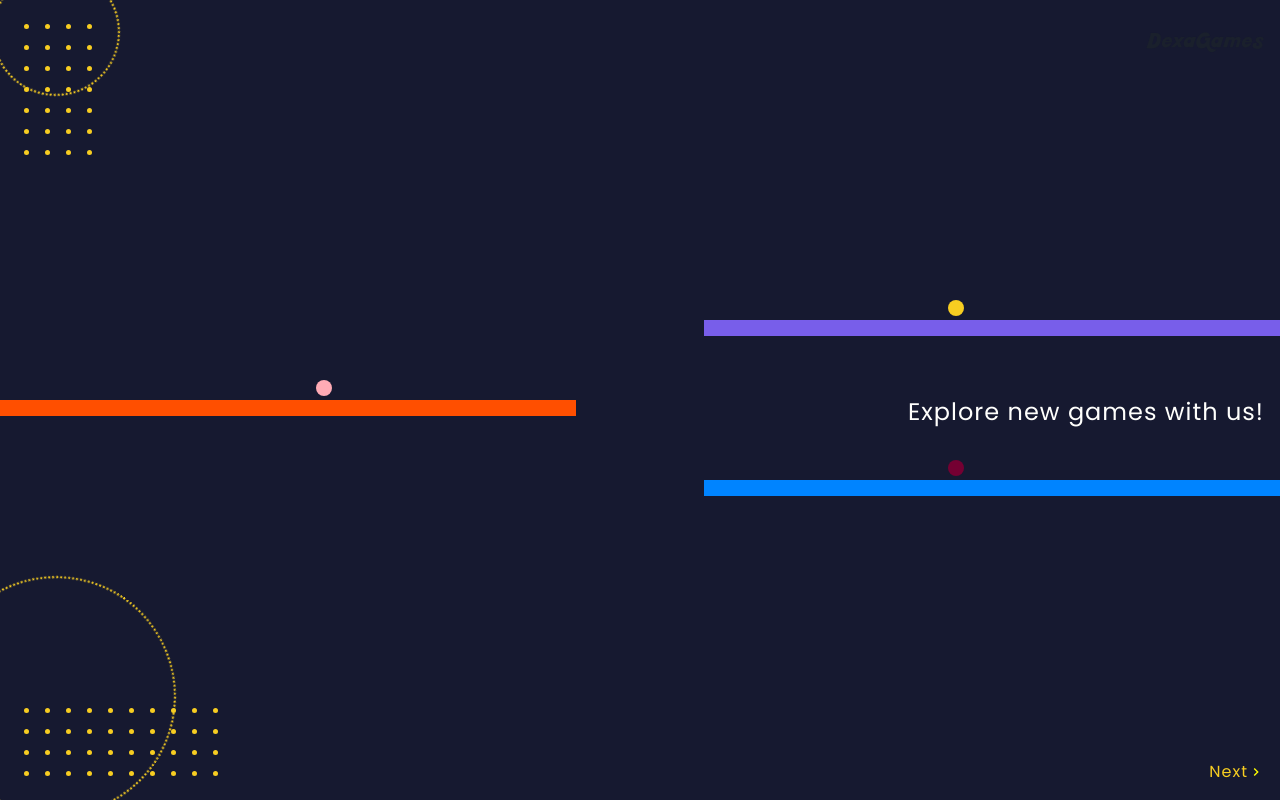
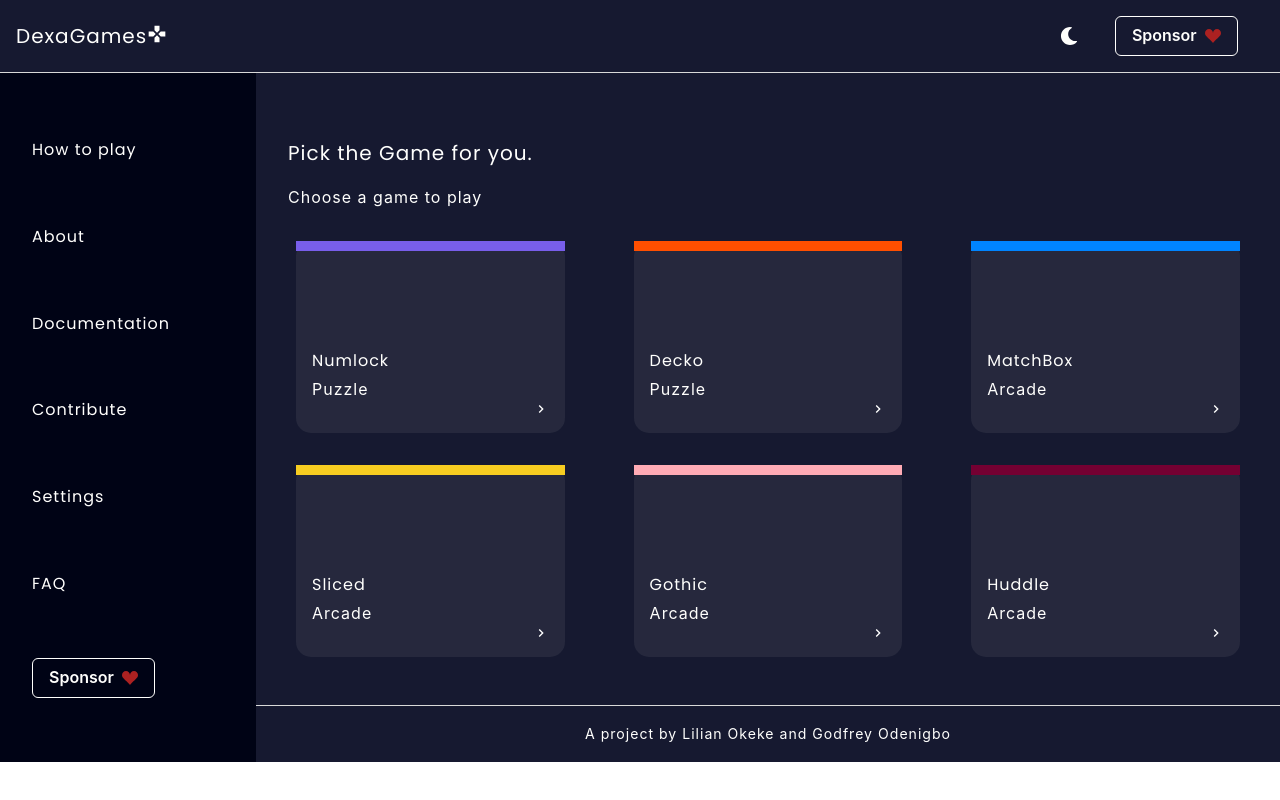
Before and after one commit to DexaGames/DexaGames_Frontend, a React (Create React App) app: page /dashboard in a window 1280 px wide. Built offline with nearby package versions, Linux system fonts and the light colour scheme; a web font is replaced by a local one.

Commit message:
dark theme

```diff
--- a/package.json
+++ b/package.json
@@ -22,6 +22,7 @@
     "react-bootstrap": "^2.2.1",
     "react-dom": "^17.0.2",
     "react-icons": "^4.3.1",
+    "react-router-dom": "^6.2.2",
     "react-scripts": "5.0.0",
     "typescript": "^4.6.2",
     "typescript-plugin-styled-components": "^2.0.0",
--- a/src/App.css
+++ b/src/App.css
@@ -79,7 +79,7 @@ html {
 body {
     max-width: 1440px;
     height: 100vh;
-    background-color: var(--bg-color);
+    /* background-color: var(--bg-color); */
     font-family: var(--fontOne);
     color: var(--white-color);
     letter-spacing: 1px;
--- a/src/App.tsx
+++ b/src/App.tsx
@@ -5,8 +5,9 @@ import LandingPage from './pages/LandingPage/LandingPg';
 function App() {
   return (
     <div className="App">
-        <LandingPage />
-        {/* <Home /> */}
+        {/* <LandingPage /> */}
+        <Home />
+        {/* <BasicExample/> */}
     </div>
   );
 }
--- /dev/null
+++ b/src/components/DarkModeButton/ColorModeSwitcher.tsx
@@ -0,0 +1,30 @@
+import * as React from "react"
+import {
+  useColorMode,
+  useColorModeValue,
+  IconButton,
+  IconButtonProps,
+} from "@chakra-ui/react"
+import { FaMoon, FaSun } from "react-icons/fa"
+
+type ColorModeSwitcherProps = Omit<IconButtonProps, "aria-label">
+
+export const ColorModeSwitcher: React.FC<ColorModeSwitcherProps> = (props) => {
+  const { toggleColorMode } = useColorMode()
+  const text = useColorModeValue("dark", "light")
+  const SwitchIcon = useColorModeValue(FaMoon, FaSun)
+
+  return (
+    <IconButton
+      size="md"
+      fontSize="lg"
+      variant="ghost"
+      color="current"
+      marginLeft="2"
+      onClick={toggleColorMode}
+      icon={<SwitchIcon />}
+      aria-label={`Switch to ${text} mode`}
+      {...props}
+    />
+  )
+}
--- a/src/components/Header/HeaderSection.tsx
+++ b/src/components/Header/HeaderSection.tsx
@@ -1,15 +1,15 @@
 import "./HeaderStyles.css";
-import {Button} from "@chakra-ui/react"
-import {BsSuitHeartFill} from "react-icons/bs"
-import {MdGamepad} from "react-icons/md"
-import DarkMode from "../DarkModeButton/DarkModeBtn"
+import {Button} from "@chakra-ui/react";
+import {BsSuitHeartFill} from "react-icons/bs";
+import {MdGamepad} from "react-icons/md";
+import { ColorModeSwitcher } from "../DarkModeButton/ColorModeSwitcher";
 export default function Header () {
     return (
         <header>
             <nav className="navBar">
                 <h4 className="head">DexaGames <MdGamepad/></h4>
                 <div className="menuRight">
-                   <DarkMode />
+                   <ColorModeSwitcher/>
                     <Button rightIcon={<BsSuitHeartFill fill="#AB2121" />} colorScheme='#FFFFFF' variant='outline'>Sponsor</Button>
 
                 </div>
--- a/src/pages/LandingPage/LandingPg.tsx
+++ b/src/pages/LandingPage/LandingPg.tsx
@@ -1,20 +1,19 @@
-import Circle from "../../components/Shapes/DotCircle/CircleShape";
-import Dots from "../../components/Shapes/Dots/DotsShape";
+import Circle from '../../components/Shapes/DotCircle/CircleShape';
+import Dots from '../../components/Shapes/Dots/DotsShape';
 import "./LandingStyles.css";
 import {MdNavigateNext} from 'react-icons/md';
-import DifferentShapes from "../../components/Shapes/Spice/ShapesDiffer";
+import DifferentShapes from '../../components/Shapes/Spice/ShapesDiffer';
 import {
     BrowserRouter as Router,
-    Switch,
+    // Switch,
     Route,
-    Link,
-    BrowserRouter
+    Link
   } from 'react-router-dom';
 import SecondLandingPage from "./SecondLandPage";
 
 export default function LandingPage () {
     return (
-        <BrowserRouter>
+        <Router>
             <div className="wrapper">
                 <section className="firstPage">
                     <div className="shapes">
@@ -27,14 +26,12 @@ export default function LandingPage () {
                         <h2 className="explore">Explore new games with us!</h2>
                         <Link to="/secondPage" className="next">Next <MdNavigateNext fill="yellow"/></Link>
 
-                        <Router>
-                            <Switch>
-                                <Route path="/next"><SecondLandingPage/></Route>
-                            </Switch>
-                        </Router>
+                            {/* <Switch> */}
+                                <Route path="/secondPage"><SecondLandingPage/></Route>
+                            {/* </Switch> */}
                     </div>
                 </section>
             </div>
-        </BrowserRouter>
+        </Router>
     )
 }
--- a/src/pages/LandingPage/SecondLandPage.tsx
+++ b/src/pages/LandingPage/SecondLandPage.tsx
@@ -1,9 +1,12 @@
-import CircleFilled from "../../components/Shapes/CircleFilled/FilledCircle"
+import CircleFilled from "../../components/Shapes/CircleFilled/FilledCircle";
+import './LandingStyles.css';
 
 export default function SecondLandingPage () {
-    <section className="secondPage">
-        <div className="shapesTwo">
-            <CircleFilled />
-        </div>
-    </section>
+    return(
+        <section className="secondPage">
+            <div className="shapesTwo">
+                <CircleFilled />
+            </div>
+        </section>
+    )
 }
```
Also changed, not shown: src/components/DarkModeButton/DarkModeBtn.tsx (deleted, +0 -7 lines), src/pages/LandingPage/test.js (added, +76 -0 lines), 1 other file (tests, documents, lock files or other folders).
